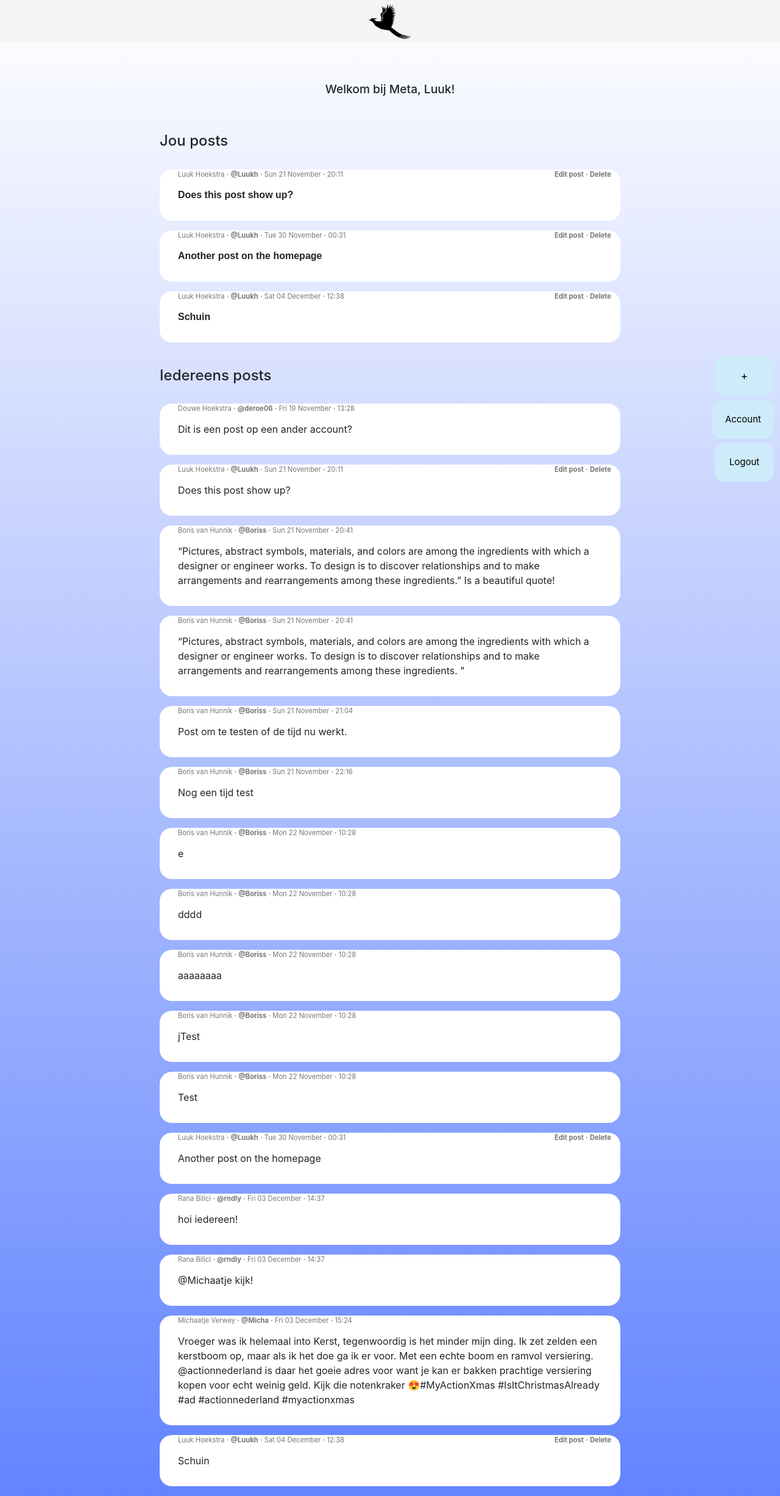
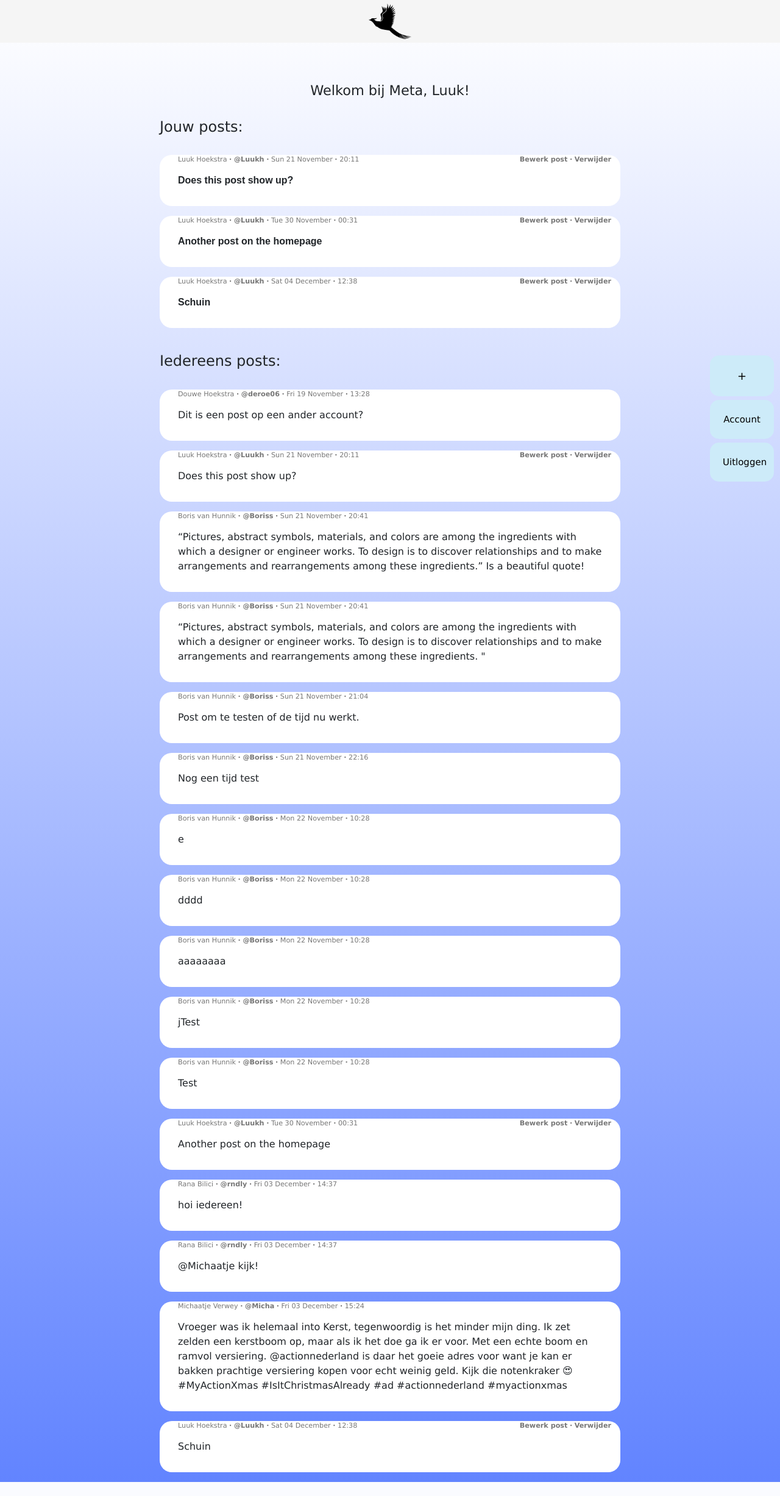
Before and after one commit to Lukaeaeap/newSocialmedia, a Flask app: page / in a window 1280 px wide. Shown: the whole page at 61% size. After the commit the page ends 2431 px from the top, so only its background shows below. Run offline with Flask 2, Linux system fonts and the light colour scheme; a user stored in the database is signed in; data comes from the database, SQL or seed files in the repository; both versions use the stored data as it was after the commit; some libraries are stand-ins or nearby versions.

```diff
--- a/website/static/css/index.css
+++ b/website/static/css/index.css
@@ -11,9 +11,7 @@ html {
 }
 body {
     background: linear-gradient(180deg, #FFFFFF 0%, #6284FF 100%);
-    /*font-family: 'Times New Roman', Times, serif;*/
-    font-family: TwitterChirp, -apple-system, BlinkMacSystemFont, "Segoe UI", Roboto, Helvetica, Arial, sans-serif;
-    /* LETTERTYPE NOG VERANDEREN */
+    font-family: 'Lucida Sans', 'Lucida Sans Regular', 'Lucida Grande', 'Lucida Sans Unicode', Geneva, Verdana, sans-serif;
 }
 
 .home {
@@ -296,45 +254,19 @@ form .data input {
 }
 
 /* De CSS van de fake posts */
-#fake-post-tot {
+.post-tot {
     /*font-family: Arial;*/
     background-color: white;
     padding: 30px;
     border-radius: 20px;
 }
 
-#fake-post1 {
-    font-family: Arial;
-    text-decoration: underline;
-    background-color: white;
-    resize: none;
-    /*Dit zorgt ervoor dat je de grootte van het tekstvak niet kunt veranderen via de site */
-    height: 190px;
-    width: 60%;
-    padding: 15px;
-    border-radius: 20px;
-}
-
-#fake-post2 {
+.post {
     font-family: Arial;
     background-color: white;
     font-weight: bold;
     /*Dit zorgt ervoor dat je de grootte van het tekstvak niet kunt veranderen via de site */
     padding: 30px;
-    border-radius: 20px;
-}
-
-#fake-post3 {
-    display: block;
-    font-family: Arial;
-    background-color: white;
-    font-style: italic;
-    resize: none;
-    /*Dit zorgt ervoor dat je de grootte van het tekstvak niet kunt veranderen via de site */
-    height: 190px;
-    width: 60%;
-    margin: 1% 20%;
-    padding: 15px;
     border-radius: 20px;
 }
 
@@ -398,26 +330,30 @@ nav a-account.active {
 }
 
 h1 {
-    font-size: 1.2rem;
+    font-size: 1.4rem;
     margin-top: 40px;
-    margin-bottom: 35px;
+    /* margin-bottom: 35px; */
 }
 
 h2 {
-    font-size: 8px;
-    letter-spacing: 1px;
+    font-size: 12px;
     margin-left: 2px;
-    margin-top: 10px;
+    margin-top: 25px;
 }
 
 input {
     border: 0;
     border-bottom: 1px solid;
-    width: 90%;
+    width: 85%;
     font-size: .7em;
     padding: 2px 0;
     color: #070707;
     outline: none;
+}
+
+.privacybeleid {
+    font-size: 14px;
+    width: 85%;
 }
 
 span {
@@ -448,68 +384,42 @@ span {
     color: #000;
     cursor: pointer;
 }
-.update {
-    text-transform: uppercase;
-    font-size: 15px;
-    border: 0;
-    color: black;
-    background: linear-gradient(180deg, #FFFFFF 0%, #6284FF 100%);
-    padding: 7px 15px;
-    box-shadow: 0px 2px 4px 0px rgba(0, 0, 0, .2);
-    cursor: pointer;
-    margin-top: 15px;
-}
 
 .tabShow {
     display: none;
 }
 
-.buttonpost {
-    color: black;
+.buttonright{
     border-color: #cdebf9;
-    text-align: center;
-    padding: 20px 35px;
-    font-size: 18px;
-    width: 97px;
-    text-decoration: none;
-    cursor: pointer;
-    background-color: #cdebf9;
-    cursor: pointer;
-    border: 10px;
-    border-radius: 15px;
-    position: fixed;
-    bottom: 150px;
-    right: 10px;
-
-}
-/*Hieronder is de button gemaakt die op de homepage rechtsonder zichtbaar is, genaamd account*/
-.butaccount {
-    border-color: #cdebf9;
-    font-size: 15px;
     border: 0;
     border-radius: 15px;
     color: black;
     background: #cdebf9;
-    padding: 21px 21px;
     cursor: pointer;
     position: fixed;
     bottom: 80px;
     right: 10px;
+    width: 105px;
+}
+
+.buttonpost {
+    padding: 20px 35px;
+    font-size: 18px;
+    border-radius: 15px;
+    bottom: 150px;
+
+}
+/* Hieronder is de button gemaakt die op de homepage rechtsonder zichtbaar is, genaamd account*/
+.butaccount {
+    font-size: 15px;
+    padding: 21px 21px;
+    bottom: 80px;
 }
 
 .butlogout {
-    border-color: #cdebf9;
     font-size: 15px;
-    border: 0;
-    border-radius: 15px;
-    color: black;
-    background: #cdebf9;
     padding: 21px 21px;
-    cursor: pointer;
-    position: fixed;
     bottom: 10px;
-    right: 10px;
-    width: 97px;
 }
 
 .Welkom {
--- a/website/templates/base.html
+++ b/website/templates/base.html
@@ -57,9 +57,9 @@
           <span class="close">&times;</span>
           <form method="POST">
             <textarea name="note" id="note" class="form-control"> </textarea>
-            <button class="B-knop" id="B-knop">B</button>
-            <button class="I-knop" id="I-knop">I</button>
-            <button class="U-knop" id="U-knop">U</button>
+            <button class="B-knop knop" id="B-knop">B</button>
+            <button class="I-knop knop" id="I-knop">I</button>
+            <button class="U-knop knop" id="U-knop">U</button>
             <button type="submit" class="buttoninpost" id="posten1">
               Post
             </button>
--- a/website/templates/home.html
+++ b/website/templates/home.html
@@ -5,7 +5,7 @@
   <div class="container">
     <!---Hier wordt de tekst en buttons onder de taakbalk weergegeven-->
     <div class="home">
-      <div id="yourposts">
+      <div class="yourposts">
         <div>
           <br />
           <h1 class="Welkom">Welkom bij Meta, {{current_user.first_name}}!</h1>
@@ -13,7 +13,7 @@
 
         <!-- All posts from the current user: -->
         <br />
-        <h4>Jou posts</h4>
+        <h4>Jouw posts:</h4>
         <br />
         {% for notes in user.notes %}
         <ul style="list-style-type: none">
@@ -30,18 +30,18 @@
               >{% if current_user.email == notes.user.email %}<a
                 type="button"
                 class="text-button"
-                >Edit post</a
+                >Bewerk post</a
               >
               <strong>·</strong>
               <a
                 type="button"
                 class="text-button"
                 onClick="deleteNote({{notes.id}})"
-                >Delete</a
+                >Verwijder</a
               >{% endif %}
             </span>
 
-            <div id="fake-post2">{{ notes.data }}</div>
+            <div class="post">{{ notes.data }}</div>
             <!--<script>console.log("test: " + {{notes.id}})</script>-->
           </li>
         </ul>
@@ -51,9 +51,9 @@
         {% endfor %}
       </div>
       <!-- All posts that are in the database: -->
-      <div id="allposts">
+      <div class="allposts">
         <br />
-        <h4>Iedereens posts</h4>
+        <h4>Iedereens posts:</h4>
         <br />
         {% for notes in posts %}
         <ul style="list-style-type: none">
@@ -70,18 +70,18 @@
               >{% if current_user.email == notes.user.email %}<a
                 type="button"
                 class="text-button"
-                >Edit post</a
+                >Bewerk post</a
               >
               <strong>·</strong>
               <a
                 type="button"
                 class="text-button"
                 onClick="deleteNote({{notes.id}})"
-                >Delete</a
+                >Verwijder</a
               >{% endif %}
             </span>
 
-            <div id="fake-post-tot">{{ notes.data }}</div>
+            <div class="post-tot">{{ notes.data }}</div>
             <!--<script>console.log("test: " + {{notes.id}})</script>-->
           </li>
         </ul>
@@ -90,11 +90,13 @@
       </div>
     </div>
   </div>
-  <button class="buttonpost" id="myBtn">+</button>
+  <button class="buttonpost buttonright" id="myBtn">+</button>
   <a id="account" href="/account"
-    ><button class="butaccount">Account</button></a
+    ><button class="butaccount buttonright">Account</button></a
   >
-  <a id="logout" href="/logout"><button class="butlogout">Logout</button></a>
+  <a id="logout" href="/logout"
+    ><button class="butlogout buttonright">Uitloggen</button></a
+  >
 </div>
 
 <!-- Hier wordt er aangegeven dat het aankomende stukje is geschreven in JavaScript om het post venster te maken -->
```
Also changed, not shown: other parts of website/static/css/index.css (+11 -51 lines), website/templates/account.html (+14 -10 lines), website/database.db, website/static/images/Fakepost1.jpeg (deleted).
